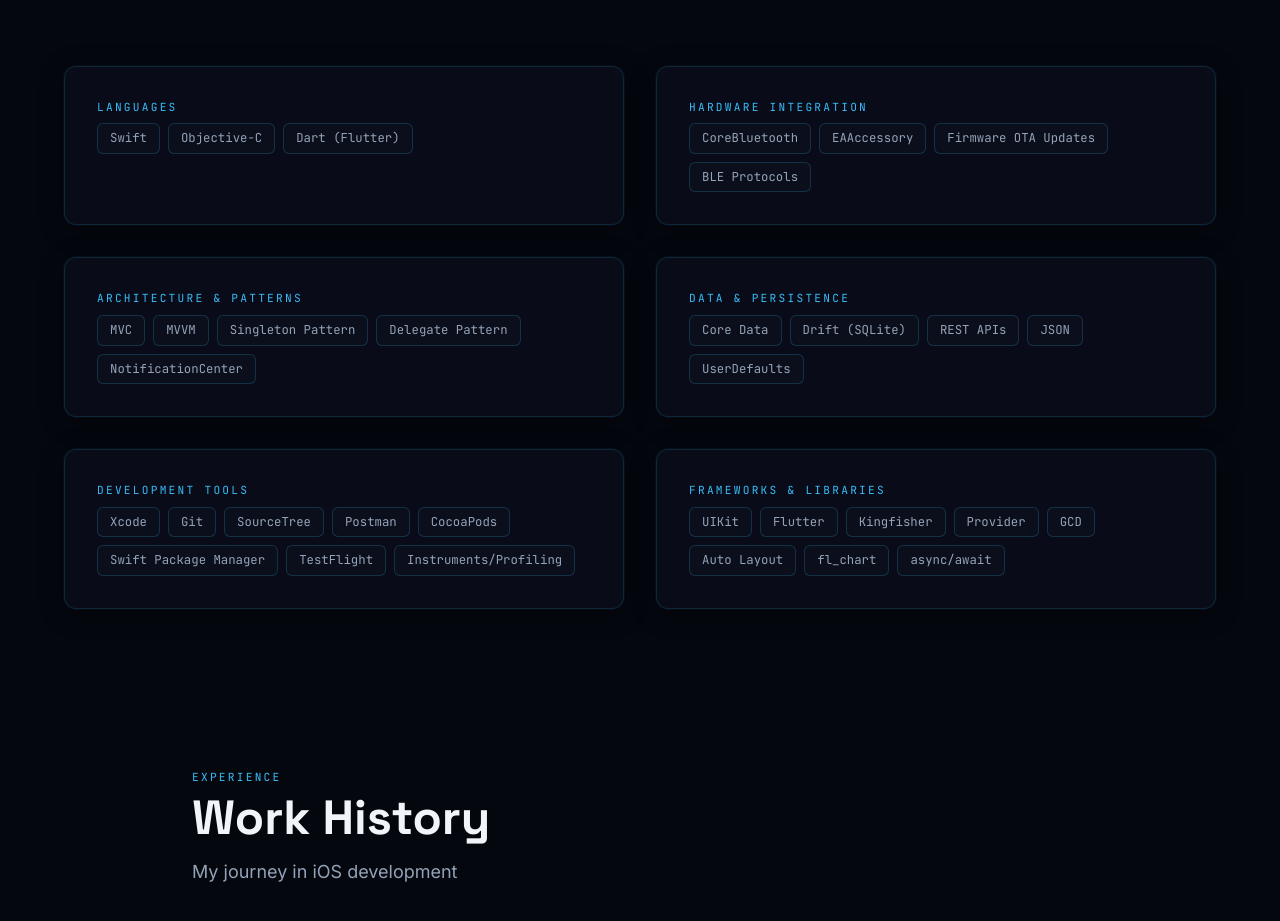
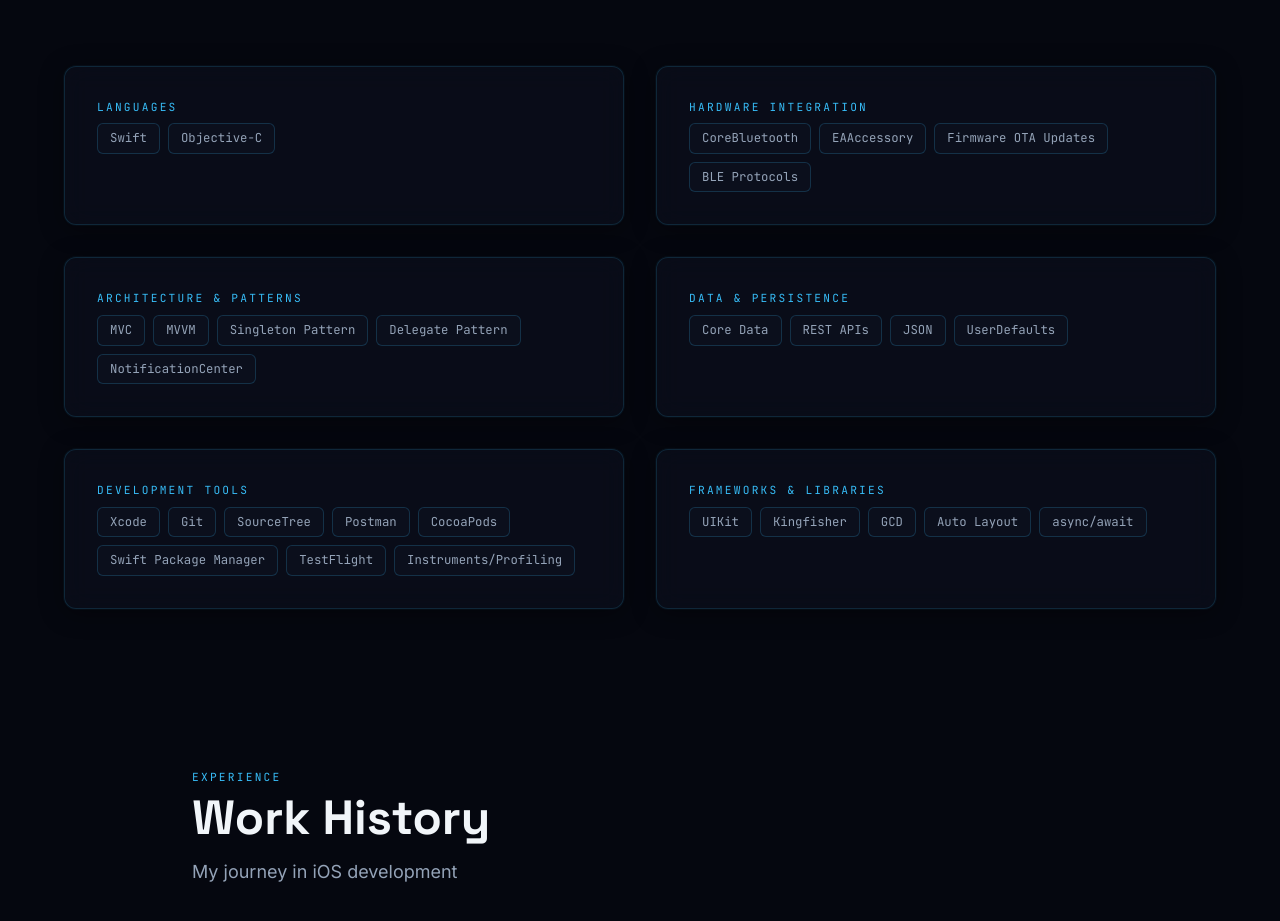
Before and after one commit to ShobhitB2002/shobhit-portfolio, a Next.js app: page / in a window 1280 px wide. Shown: the part 5310-6231 px from the top of the page. Built offline with nearby package versions, Linux system fonts and the light colour scheme.

Commit message:
Update Skills.js

```diff
--- a/src/components/Skills.js
+++ b/src/components/Skills.js
@@ -4,7 +4,7 @@
   const skillCategories = [
     {
       category: "LANGUAGES",
-      skills: ["Swift", "Objective-C", "Dart (Flutter)"]
+      skills: ["Swift", "Objective-C"]
     },
     {
       category: "HARDWARE INTEGRATION",
@@ -16,7 +16,7 @@
     },
     {
       category: "DATA & PERSISTENCE",
-      skills: ["Core Data", "Drift (SQLite)", "REST APIs", "JSON", "UserDefaults"]
+      skills: ["Core Data", "REST APIs", "JSON", "UserDefaults"]
     },
     {
       category: "DEVELOPMENT TOOLS",
@@ -24,7 +24,7 @@
     },
     {
       category: "FRAMEWORKS & LIBRARIES",
-      skills: ["UIKit", "Flutter", "Kingfisher", "Provider", "GCD", "Auto Layout", "fl_chart", "async/await"]
+      skills: ["UIKit", "Kingfisher", "GCD", "Auto Layout", "async/await"]
     }
   ];
 
```
